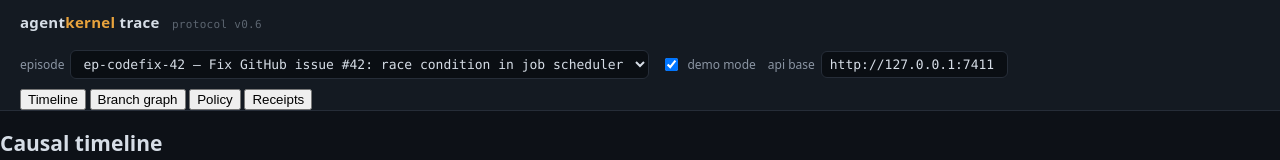
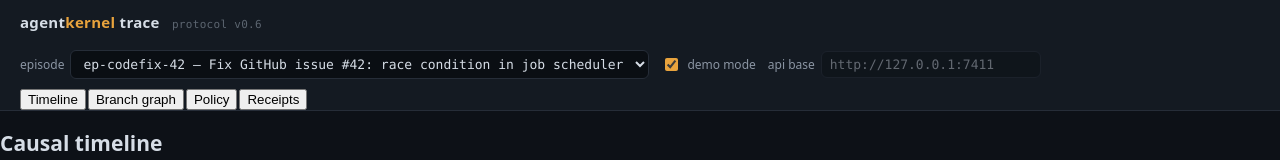
Before and after one commit to RamenSensei/AgentSandbox, a plain HTML site: page ui/index.html in a window 1280 px wide. Shown: the top 160 px of the page. Drawn offline with Linux system fonts and the light colour scheme.

Commit message:
feat(ui): extend style (part 5)

```diff
--- a/ui/style.css
+++ b/ui/style.css
@@ -92,3 +92,27 @@ select, input[type="text"] {
   font-size: 13px;
   font-family: var(--mono);
 }
+select:focus, input[type="text"]:focus {
+  outline: none;
+  border-color: var(--accent-dim);
+}
+input[type="text"]#api-base { width: 220px; }
+input[type="text"]#api-base:disabled {
+  opacity: 0.4;
+}
+
+.toggle {
+  display: inline-flex;
+  align-items: center;
+  gap: 6px;
+  cursor: pointer;
+  user-select: none;
+}
+.toggle input { accent-color: var(--accent); cursor: pointer; }
+
+/* ---------- Tabs ---------- */
+
+nav.tabs {
+  display: flex;
+  gap: 2px;
+}
```
